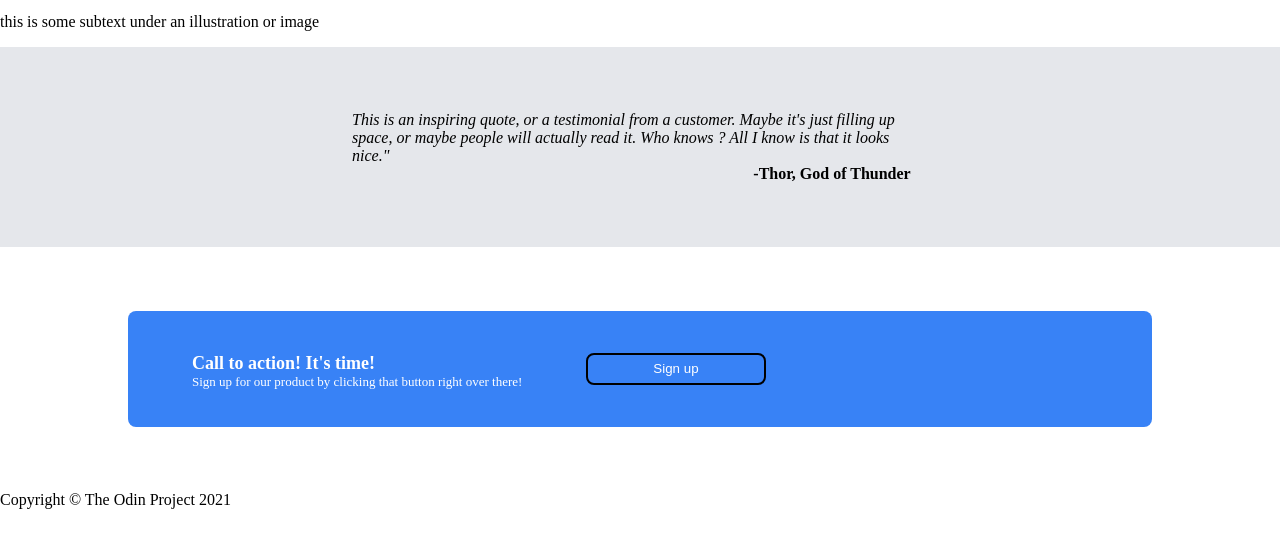
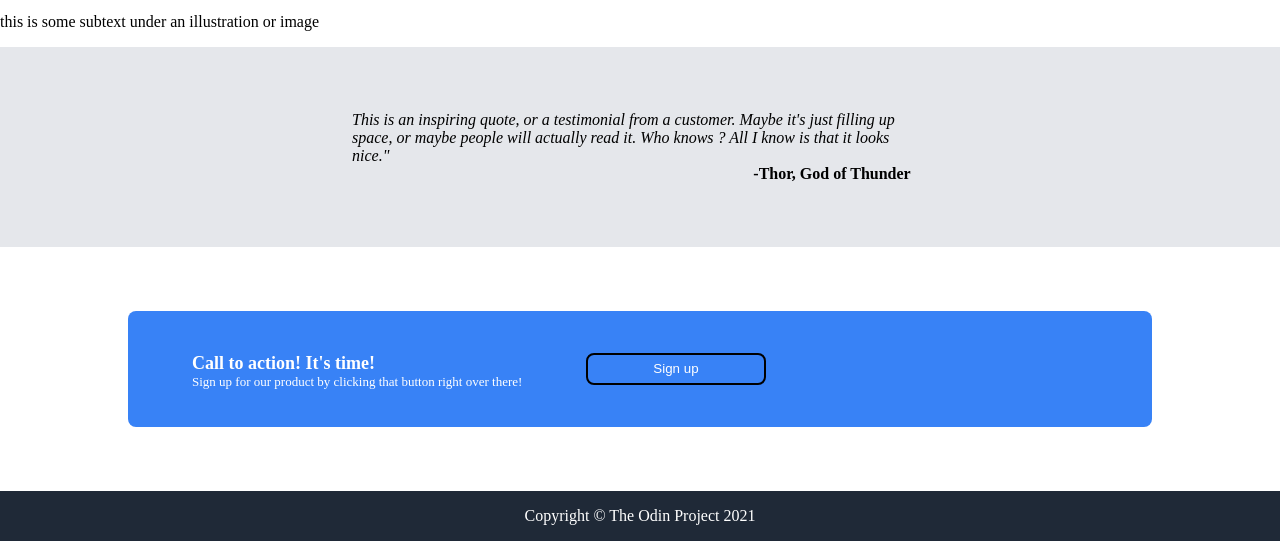
Before and after one commit to agaudiobesson/top-landingpage, a plain HTML site: page index.html in a window 1280 px wide. Shown: the part 584-1125 px from the top of the page. Drawn offline with Linux system fonts and the light colour scheme.

Commit message:
done footer

```diff
--- a/styles.css
+++ b/styles.css
@@ -152,3 +152,11 @@ a {
     border-radius: 8px;
     border-style: solid;
 }
+
+footer {
+    display: flex;
+    align-items: center;
+    justify-content: center;
+    background-color: #1F2937;
+    color: white;
+}
```
